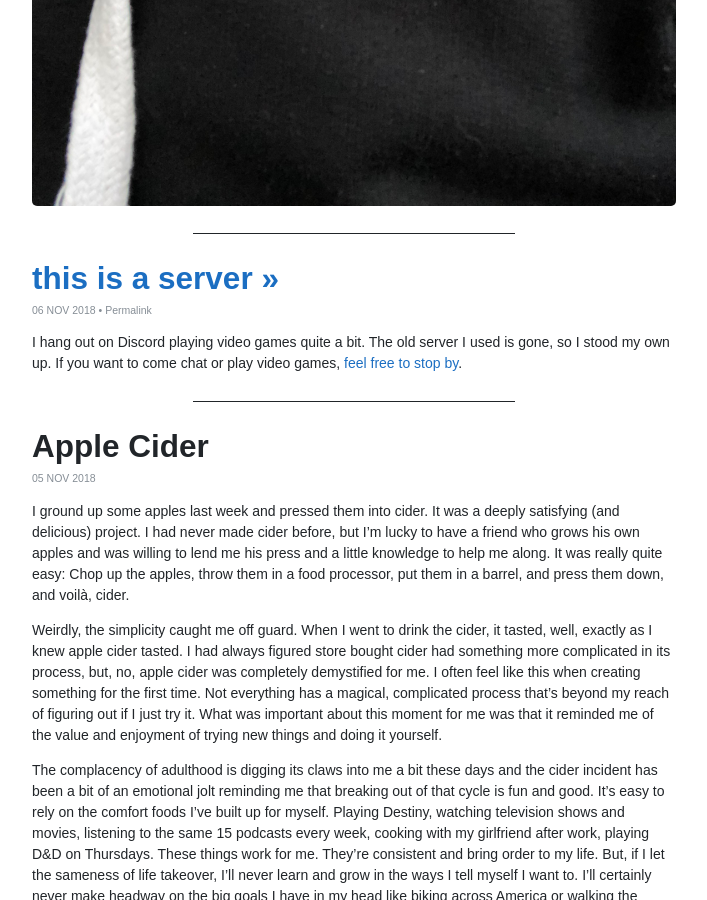
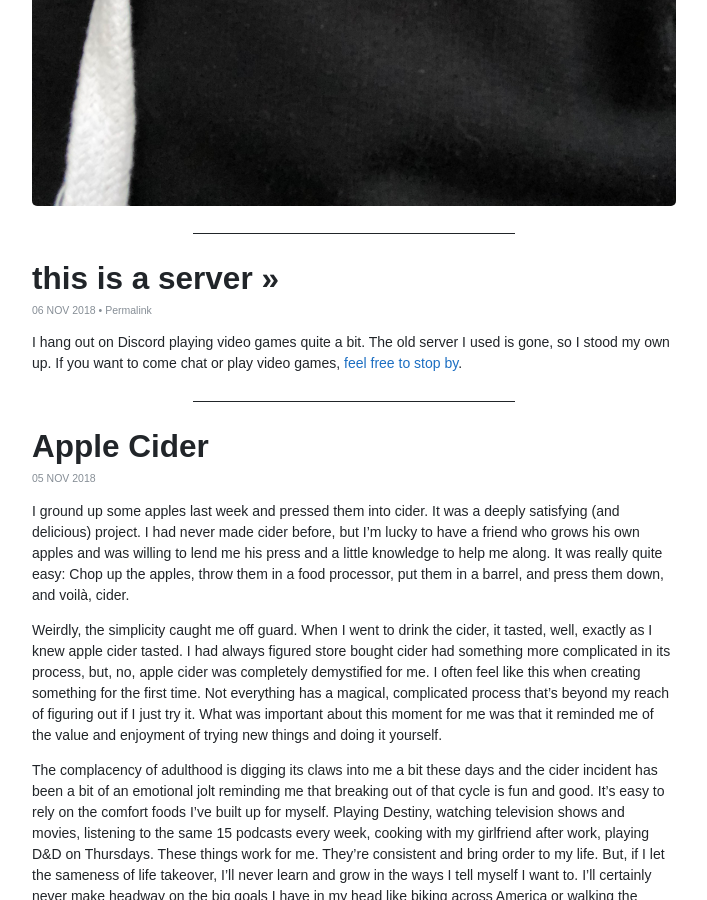
Before and after one commit to thisisamatthew/thisisamatthew.github.io, a Jekyll site: the page built from index.html, in a window 1280 px wide and 900 px high, scrolled down 4607 px. Shown: the whole window, without its empty margins (286-993 px from the left). Built offline with Jekyll 4.4.1, drawn with Linux system fonts in a browser that asks for light colours; the list of posts is cut into pages by our own code.

Commit message:
updating link post class

```diff
--- a/index.html
+++ b/index.html
@@ -4,12 +4,9 @@ layout: default
 {% for post in paginator.posts %}
     <div class="list-post">
         {% if post.link %}
-            <a href="{{ post.link }}">
+            <a href="{{ post.link }}" class="list-post-title">
                 <div class="list-post-title">
-                    {{ post.title }}
-                    <span class="link-arrow">
-                        <a href="{{ post.url | prepend: site.baseurl }}">
-                            &raquo;
+                    {{ post.title }} &raquo;
                         </a>
                     </span>
                 </div>
```
